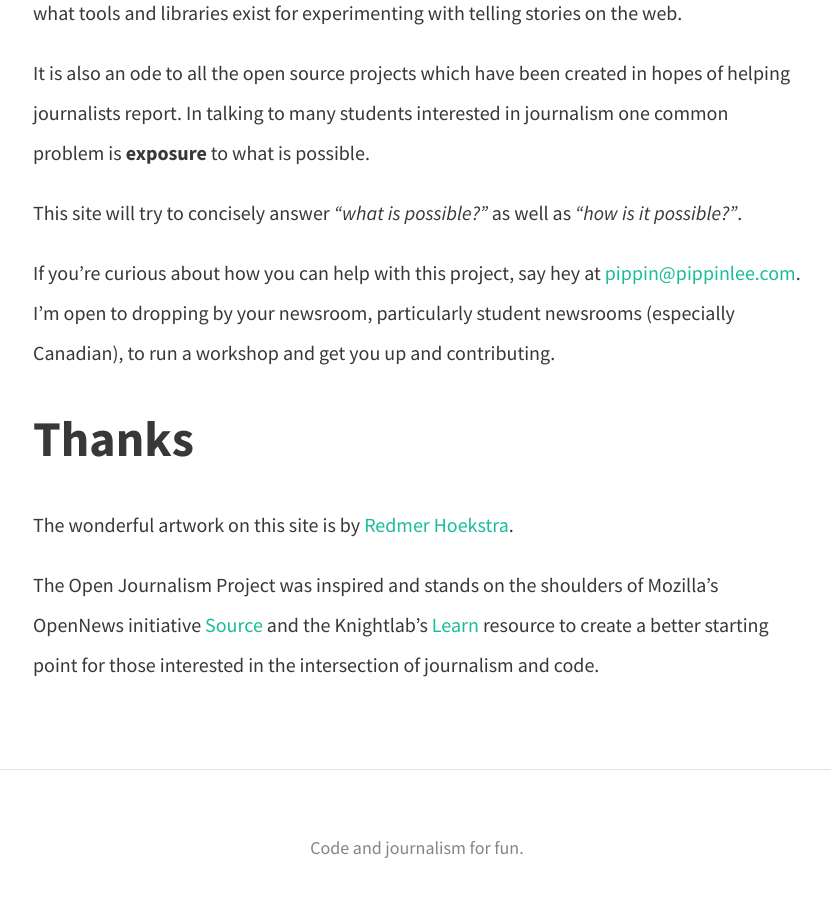
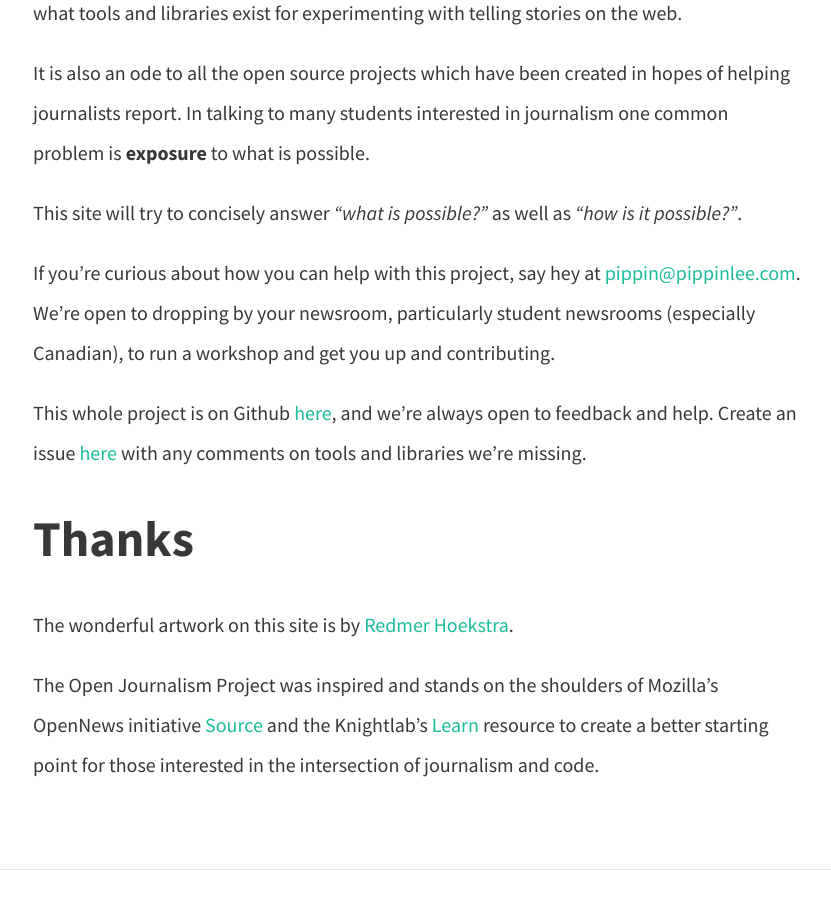
Before and after one commit to pippinlee/open-journalism-project, a Jekyll site: the page built from about.md, in a window 1280 px wide and 900 px high, scrolled down 728 px. Shown: the whole window, without its empty margins (223-1054 px from the left). Built offline with Jekyll 4.4.1, drawn with Linux system fonts in a browser that asks for light colours; nearby versions of some CDN libraries.

Commit message:
clean up images and add github link in about page

```diff
--- a/about.md
+++ b/about.md
@@ -15,7 +15,9 @@ It is also an ode to all the open source projects which have been created in hop
 
 This site will try to concisely answer *"what is possible?"* as well as *"how is it possible?"*.
 
-If you're curious about how you can help with this project, say hey at <a href="mailto:pippin@pippinlee.com?subject=Open Journalism Project">pippin@pippinlee.com</a>. I'm open to dropping by your newsroom, particularly student newsrooms (especially Canadian), to run a workshop and get you up and contributing.
+If you're curious about how you can help with this project, say hey at <a href="mailto:pippin@pippinlee.com?subject=Open Journalism Project">pippin@pippinlee.com</a>. We're open to dropping by your newsroom, particularly student newsrooms (especially Canadian), to run a workshop and get you up and contributing.
+
+This whole project is on Github [here](https://github.com/pippinlee/open-journalism-project), and we're always open to feedback and help. Create an issue [here](https://github.com/pippinlee/open-journalism-project/issues) with any comments on tools and libraries we're missing.
 
 # Thanks
 
```
Also changed, not shown: img/avatar.png (deleted), img/data2.png (deleted), img/map-content.png (deleted), img/media2.png (deleted).
